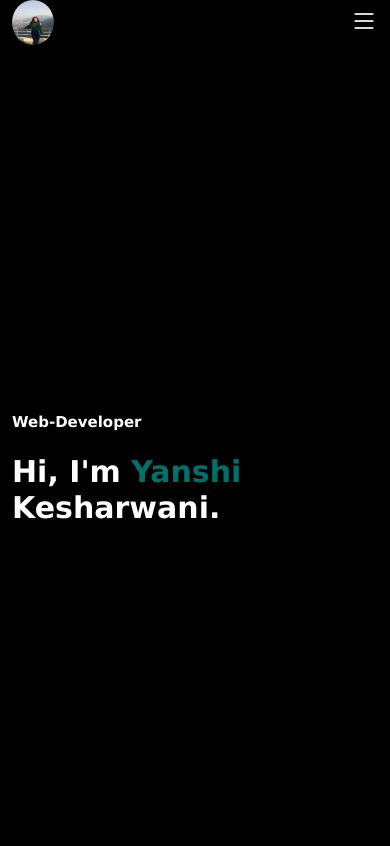
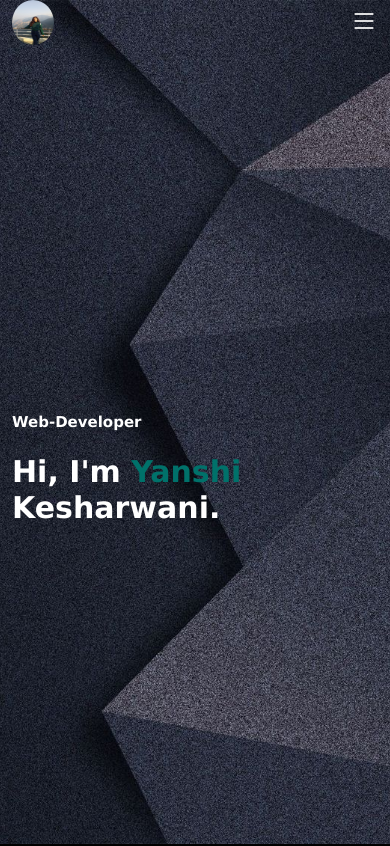
Before and after one commit to kesharwaniyanshi/Portfolio, a website: page index.html in a window 390 px wide. Shown: the top 846 px of the page. Drawn offline with nearby package versions, Linux system fonts and the light colour scheme.

Commit message:
Update style.css

```diff
--- a/style.css
+++ b/style.css
@@ -292,7 +292,7 @@ nav .bi {
 @media only screen and (max-width:600px) {
 
     #header {
-        background-image: url("images/phone_bg.jpg");
+        background-image: url("phone_bg.jpg");
     }
 
     .header-text {
```
